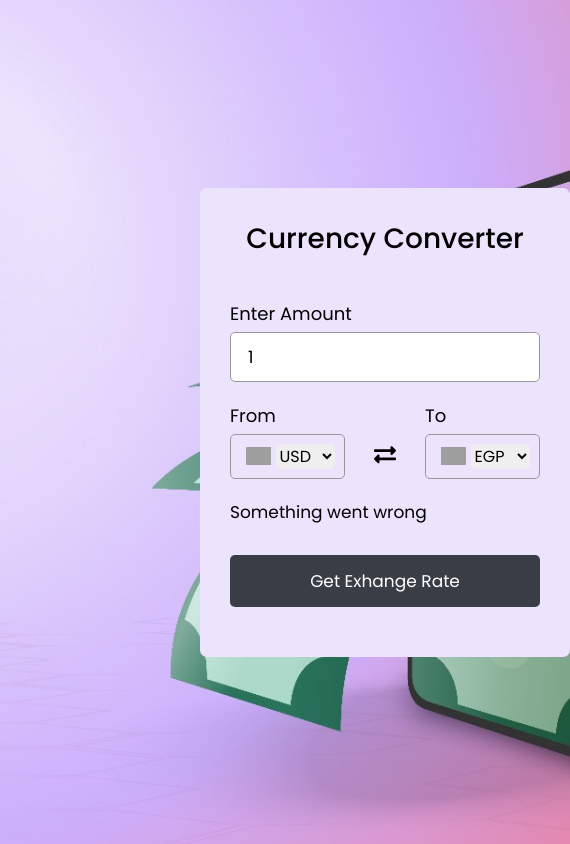
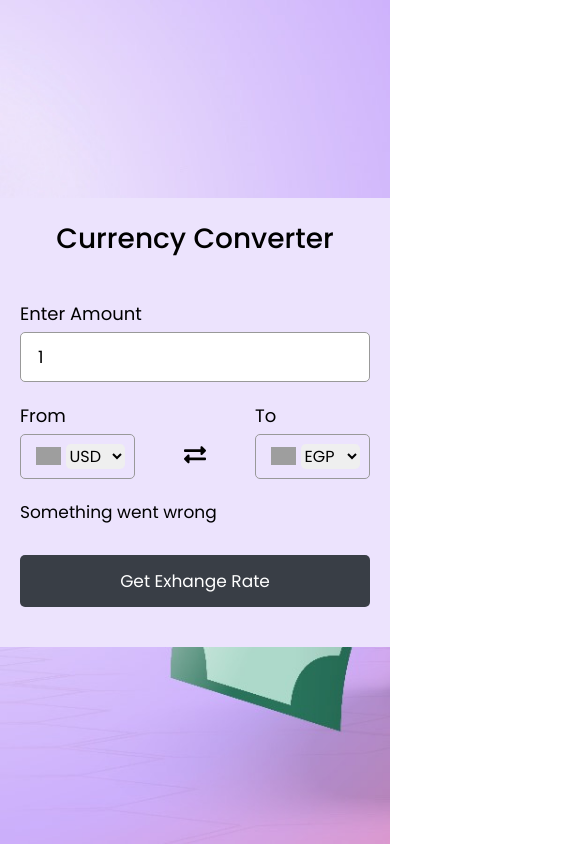
Before and after one commit to tasneemsaeed23/Currency-Converter-App, a plain HTML site: page index.html in a window 390 px wide. Shown: the whole page, 570 px wide, since content can reach past the window. Drawn offline with Linux system fonts and the light colour scheme; no server answers; grey boxes are pictures that could not be loaded.

Commit message:
Update style.css

```diff
--- a/style.css
+++ b/style.css
@@ -108,3 +108,16 @@ form button {
   border-radius: 8px;
   border-right: 2px solid #ffffff;
 }
+
+@media (max-width: 600px) {
+  .wrapper {
+    width: 100%;
+    left: 0;
+    border-radius: 0;
+    padding: 20px;
+  }
+
+  form button {
+    margin-left: 0;
+  }
+}
```
